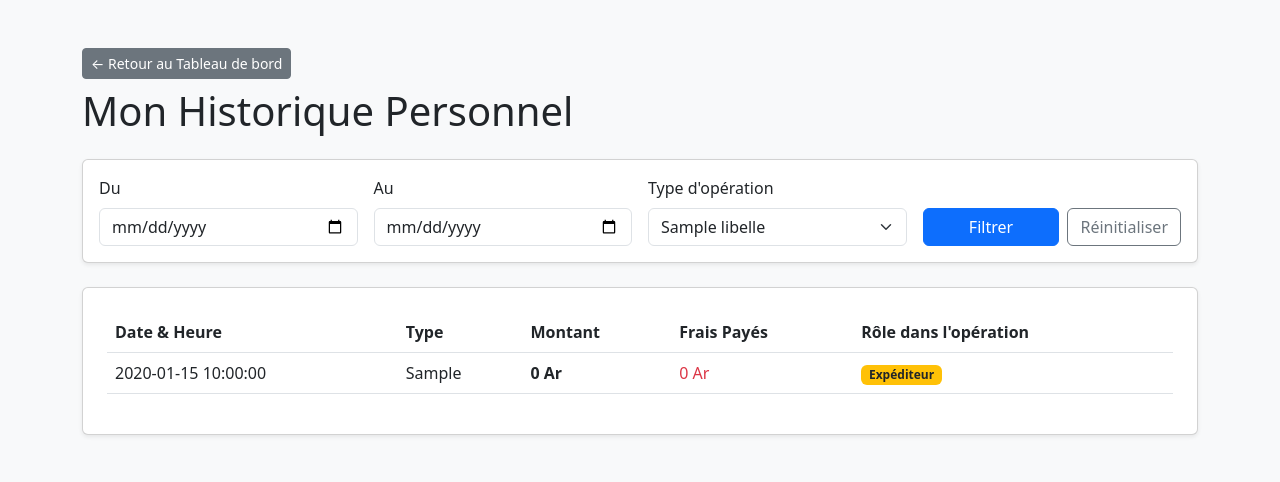
After one commit to NyHanja/final_project_s4, a CodeIgniter 4 app: the page made by app/Views/client/historique.php in a window 1280 px wide. The commit adds this page. Shown: the top 482 px of the page. Run offline with PHP 8.4 and a stand-in for CodeIgniter, Linux system fonts and the light colour scheme; the template is opened without the code that fills it: most values are stand-ins (such as "Sample title", 1, 10 or a date in 2020); some libraries are stand-ins or nearby versions.

Commit message:
operations

```diff
--- a/app/Config/Logger.php
+++ b/app/Config/Logger.php
@@ -39,7 +39,7 @@ class Logger extends BaseConfig
      *
      * @var int|list<int>
      */
-    public $threshold = (ENVIRONMENT === 'production') ? 4 : 9;
+    public $threshold =  9;
 
     /**
      * --------------------------------------------------------------------------
--- a/app/Controllers/AdminControlleur.php
+++ b/app/Controllers/AdminControlleur.php
@@ -14,7 +14,7 @@ class AdminControlleur extends BaseController
         $operationModel = new \App\Models\OperationsModel();
         $data['operations'] = $operationModel->findAll(); // Récupère tout l'historique global
 
-        return view('admin/operations', $data);
+        return view('admin/operation', $data);
     }
 
     public function frais(): string
--- a/app/Filters/RolesFilters.php
+++ b/app/Filters/RolesFilters.php
@@ -18,12 +18,10 @@ class RolesFilters implements FilterInterface
 
         if (!empty($arguments)) {
             if (!in_array($userRole, $arguments)) {
-                return redirect()->to('/dashboard')->with('error', 'Accès refusé : Vous n\'avez pas les permissions nécessaires.');
+                return redirect()->to('/')->with('error', 'Accès refusé : vous n\'avez pas les permissions nécessaires.');
             }
         }
     }
 
-    public function after(RequestInterface $request, ResponseInterface $response, $arguments = null)
-    {
-    }
+    public function after(RequestInterface $request, ResponseInterface $response, $arguments = null) {}
 }
--- a/app/Models/TypesOperationsModel.php
+++ b/app/Models/TypesOperationsModel.php
@@ -1,8 +1,10 @@
 <?php
-use CodeIgniter\Model;
+
 namespace App\Models;
 
-class TypesOperations extends Model
+use CodeIgniter\Model;
+
+class TypesOperationsModel extends Model
 {
     protected $table = 'typesOperations';
     protected $primaryKey = 'idTypesOperations';
--- /dev/null
+++ b/app/Views/client/historique.php
@@ -0,0 +1,89 @@
+<!DOCTYPE html>
+<html lang="fr">
+<head>
+    <meta charset="UTF-8">
+    <title>Mes Opérations</title>
+    <link href="https://cdn.jsdelivr.net/npm/bootstrap@5.3.0/dist/css/bootstrap.min.css" rel="stylesheet">
+</head>
+<body class="bg-light">
+<div class="container py-5">
+
+    <div class="mb-4">
+        <a href="<?= base_url('client/dashboard') ?>" class="btn btn-secondary btn-sm">← Retour au Tableau de bord</a>
+        <h1 class="mt-2">Mon Historique Personnel</h1>
+    </div>
+
+    <!-- Formulaire de filtre -->
+    <div class="card p-3 shadow-sm mb-4">
+        <form method="get" action="<?= base_url('client/historique') ?>" class="row g-3 align-items-end">
+
+            <div class="col-md-3">
+                <label class="form-label">Du</label>
+                <input type="date" name="dateDebut" class="form-control"
+                       value="<?= esc($filtres['dateDebut'] ?? '') ?>">
+            </div>
+
+            <div class="col-md-3">
+                <label class="form-label">Au</label>
+                <input type="date" name="dateFin" class="form-control"
+                       value="<?= esc($filtres['dateFin'] ?? '') ?>">
+            </div>
+
+            <div class="col-md-3">
+                <label class="form-label">Type d'opération</label>
+                <select name="idTypesOperations" class="form-select">
+                    <option value="">Tous</option>
+                    <?php foreach ($types as $type): ?>
+                        <option value="<?= $type['idTypesOperations'] ?>"
+                            <?= (($filtres['idTypesOperations'] ?? '') == $type['idTypesOperations']) ? 'selected' : '' ?>>
+                            <?= esc($type['libelle']) ?>
+                        </option>
+                    <?php endforeach; ?>
+                </select>
+            </div>
+
+            <div class="col-md-3 d-flex gap-2">
+                <button type="submit" class="btn btn-primary w-100">Filtrer</button>
+                <a href="<?= base_url('client/historique') ?>" class="btn btn-outline-secondary">Réinitialiser</a>
+            </div>
+
+        </form>
+    </div>
+
+    <!-- Résultats -->
+    <div class="card p-4 shadow-sm">
+        <table class="table table-hover">
+            <thead>
+                <tr>
+                    <th>Date & Heure</th>
+                    <th>Type</th>
+                    <th>Montant</th>
+                    <th>Frais Payés</th>
+                    <th>Rôle dans l'opération</th>
+                </tr>
+            </thead>
+            <tbody>
+                <?php if (!empty($operations)): foreach ($operations as $op): ?>
+                    <tr>
+                        <td><?= esc($op['dateOperation']) ?></td>
+                        <td><?= esc($op['typeLibelle']) ?></td>
+                        <td class="fw-bold"><?= number_format($op['montant'], 0, ',', ' ') ?> Ar</td>
+                        <td class="text-danger"><?= number_format($op['fraisAppliques'], 0, ',', ' ') ?> Ar</td>
+                        <td>
+                            <?php if ($op['idSource'] == session()->get('idUtilisateurs')): ?>
+                                <span class="badge bg-warning text-dark">Expéditeur</span>
+                            <?php else: ?>
+                                <span class="badge bg-success">Bénéficiaire</span>
+                            <?php endif; ?>
+                        </td>
+                    </tr>
+                <?php endforeach; else: ?>
+                    <tr><td colspan="5" class="text-center text-muted">Aucune opération pour ces critères.</td></tr>
+                <?php endif; ?>
+            </tbody>
+        </table>
+    </div>
+
+</div>
+</body>
+</html>
```
Also changed, not shown: app/Controllers/OperationController.php (+25 -14 lines), app/Controllers/UtilisateursControlleur.php (+22 -18 lines), app/Filters/AuthFilters.php (+5 -3 lines), app/Models/OperationsModel.php (+31 -12 lines), app/Views/client/solde.php (+6 -4 lines), writable/database.db.
